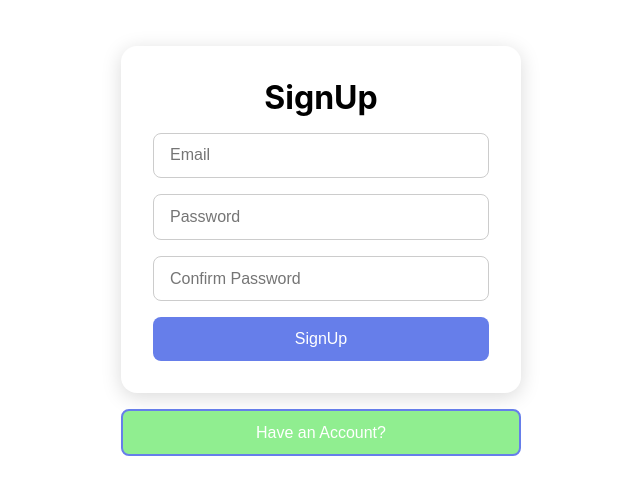
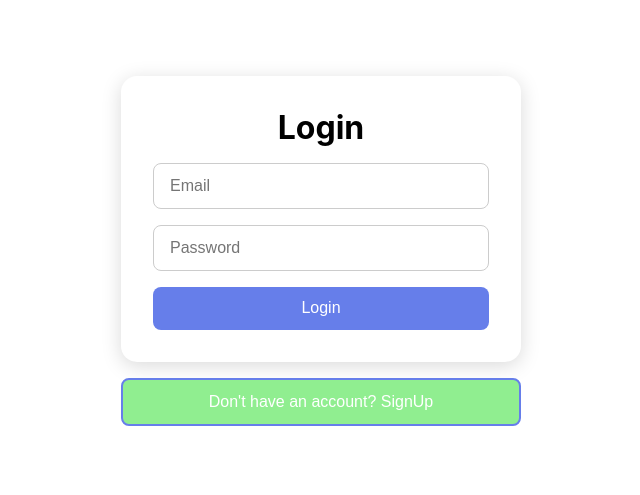
Before and after one commit to Raveesh-Gautam/ManagesExpenses, a React (Create React App) app: page /login in a window 1280 px wide. Shown: the part 149-644 px from the top of the page, without its empty margins (319-959 px from the left). Built offline with nearby package versions, Linux system fonts and the light colour scheme.

Commit message:
login page ready

```diff
--- a/package.json
+++ b/package.json
@@ -10,6 +10,7 @@
     "clsx": "^2.1.1",
     "react": "^19.1.0",
     "react-dom": "^19.1.0",
+    "react-router-dom": "^7.7.0",
     "react-scripts": "5.0.1",
     "web-vitals": "^2.1.4"
   },
--- a/src/App.js
+++ b/src/App.js
@@ -1,12 +1,23 @@
-import React from 'react'
-import SignUp from './components/auth/SignUp'
+import { Navigate, Route, BrowserRouter as Router, Routes } from "react-router-dom";
+import Login from "./components/auth/Login";
+import SignUp from "./components/auth/SignUp";
+import Home from "./components/Home";
+import { useState } from "react";
+
 
 const App = () => {
+  const [isLoggedIn, setIsLoggedIn] = useState(false);
   return (
-    <div>
-      <SignUp />
-    </div>
-  )
-}
-
-export default App
+    <Router>
+      <Routes>
+        <Route
+          path="/"
+          element={isLoggedIn ? <Home /> : <Navigate to="/login" />}
+        />
+        <Route path="/login" element={<Login onSuccess={() => setIsLoggedIn(true)} />} />
+        <Route path="/signup" element={<SignUp />} />
+      </Routes>
+    </Router>
+  );
+};
+export default App;
--- /dev/null
+++ b/src/components/Home.js
@@ -0,0 +1,12 @@
+import React from 'react'
+
+const Home = () => {
+  return (
+    <React.Fragment>
+    <div>Welcome to the expense Tracker app</div>
+    <hr/>
+    </React.Fragment>
+  )
+}
+
+export default Home
--- /dev/null
+++ b/src/components/auth/Login.js
@@ -0,0 +1,115 @@
+import { useState } from "react";
+import { useNavigate } from "react-router-dom";
+import styles from "./SignUp.module.css";
+
+const Login = ({onToggle,onSuccess}) => {
+    const navigate=useNavigate();
+  const [formData, setFormData] = useState({
+    email: "",
+    password: "",
+  });
+
+  const [errors, setErrors] = useState({});
+
+  const handleChange = (e) => {
+    setFormData({ ...formData, [e.target.name]: e.target.value });
+    setErrors({ ...errors, [e.target.name]: "" });
+  };
+
+  const validate = () => {
+    const newErrors = {};
+    const emailRegex = /^[^\s@]+@[^\s@]+\.[^\s@]+$/;
+
+    if (!emailRegex.test(formData.email) ) {
+      newErrors.email = "Invalid email";
+    }
+
+    if (formData.password.length < 6) {
+      newErrors.password = "Password must be at least 6 characters";
+    }
+
+    return newErrors;
+  };
+
+  const handleSubmit = (e) => {
+    e.preventDefault();
+    const validationErrors = validate();
+    if (Object.keys(validationErrors).length > 0) {
+      setErrors(validationErrors);
+    } else {
+      console.log("Logging in:", formData);
+      fetch(
+        "https://identitytoolkit.googleapis.com/v1/accounts:signInWithPassword?key=AIzaSyAbrBOkpyGDNOKwjYY1pUvkIFvldV5811I",
+        {
+          method: "POST",
+          headers: { "Content-Type": "application/json" },
+          body: JSON.stringify({
+            email: formData.email,
+            password: formData.password,
+            returnSecureToken: true,
+          }),
+        }
+      )
+        .then((res) => {
+          if (res.ok) return res.json();
+          else {
+            return res.json().then((data) => {
+              throw new Error(data.error.message || "Login failed");
+            });
+          }
+        })
+        .then((res) => {
+          console.log("Login success:", res);
+          onSuccess();
+           navigate("/");
+          alert("Logged in successfully!");
+        })
+        .catch((err) => {
+          console.log(err.message);
+          alert(err.message);
+        });
+
+      setFormData({
+        email: "",
+        password: "",
+      });
+    }
+  };
+
+  return (
+    <div className={styles.auth}>
+      <div className={styles.formContainer}>
+        <form onSubmit={handleSubmit}>
+          <h1 className={styles.sign_heading}>Login</h1>
+
+          <input
+            name="email"
+            type="email"
+            placeholder="Email"
+            value={formData.email}
+            onChange={handleChange}
+            className={`${styles.input} ${
+              errors.email ? styles.errorInput : ""
+            }`}
+          />
+
+          <input
+            name="password"
+            type="password"
+            placeholder="Password"
+            value={formData.password}
+            onChange={handleChange}
+            className={`${styles.input} ${
+              errors.password ? styles.errorInput : ""
+            }`}
+          />
+
+          <button className={styles.signup}>Login</button>
+        </form>
+        <button className={styles.an_account}>Don't have an account? <span onClick={onToggle}> SignUp </span></button>
+      </div>
+    </div>
+  );
+};
+
+export default Login;
--- a/src/components/auth/SignUp.js
+++ b/src/components/auth/SignUp.js
@@ -1,7 +1,7 @@
 import { useState } from "react";
 import styles from "./SignUp.module.css";
 
-const SignUp = () => {
+const SignUp = ({onToggle}) => {
   const [formData, setFormData] = useState({
     email: "",
     password: "",
@@ -111,7 +111,7 @@ const SignUp = () => {
       <button className={styles.signup}>SignUp</button>
     </form>
 
-    <button className={styles.an_account}>Have an Account?</button>
+    <button className={styles.an_account}>Have an Account?<span onClick={onToggle}>Login</span></button>
   </div>
 </div>
 
```
Also changed, not shown: src/components/auth/AuthPage.js (added, +23 -0 lines), 1 other file (tests, documents, lock files or other folders).
